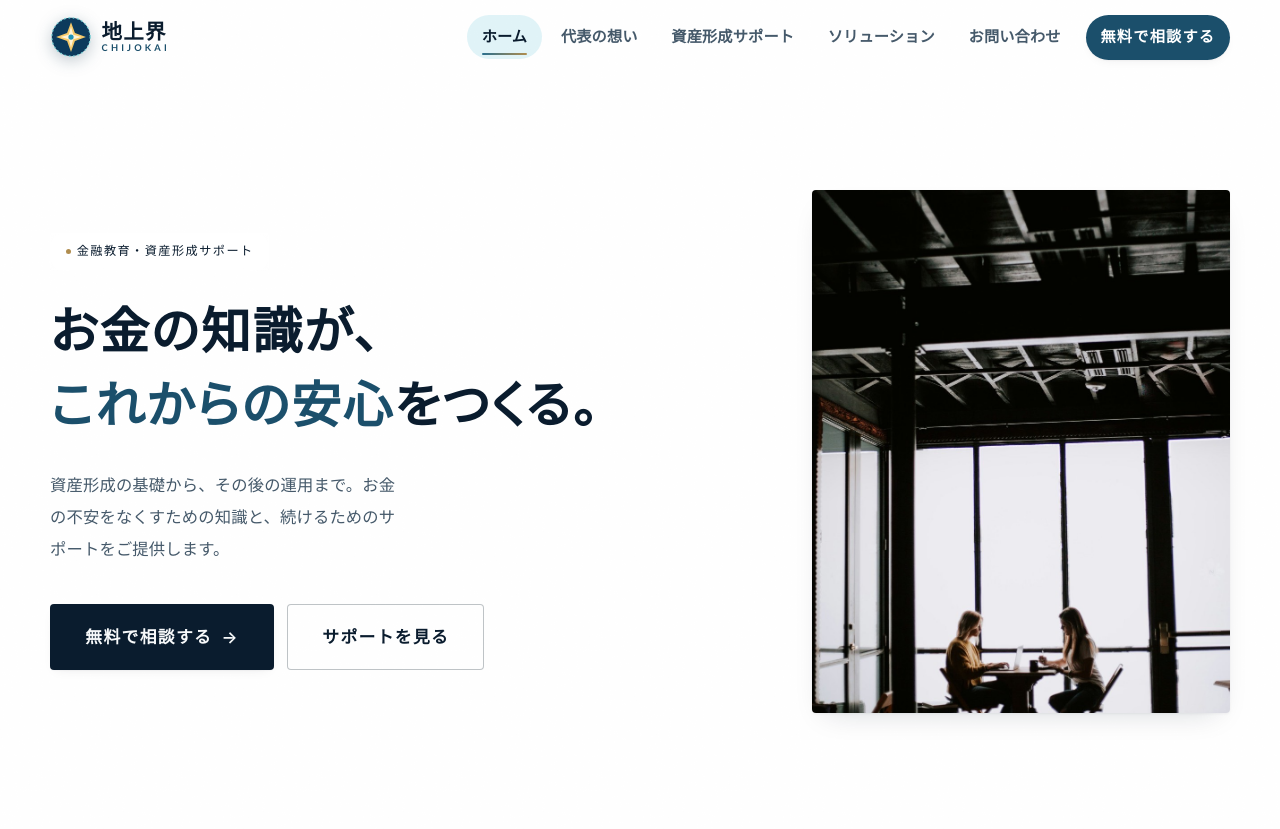
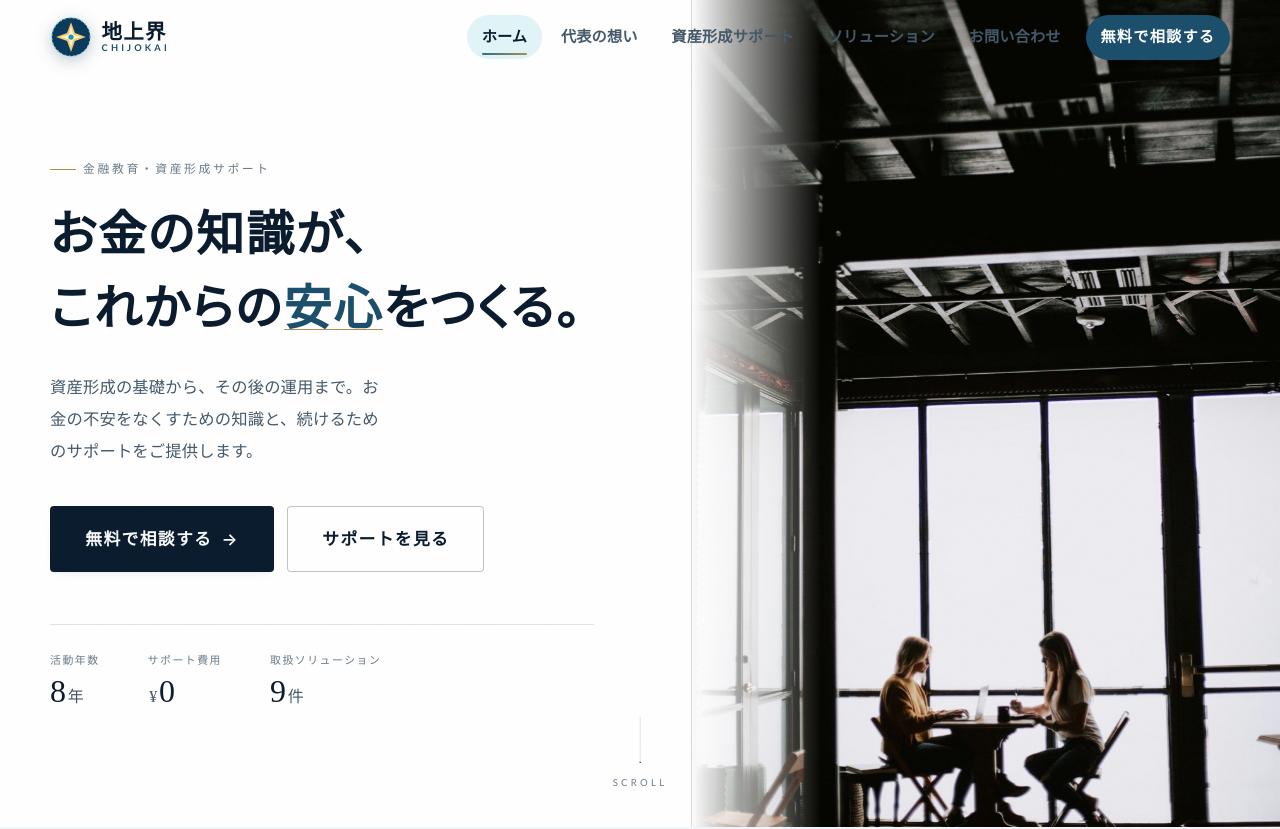
Before and after one commit to playmark0227-svg/chijokai-site, a plain HTML site: page index.html in a window 1280 px wide. Shown: the top 829 px of the page. Drawn offline with Linux system fonts and the light colour scheme.

Commit message:
ヒーローを刷新（写真の大胆な配置と段階的な導入演出）
- 右半分に写真を配置し、マスクを開くように登場
- 見出しを行ごとに立ち上げ、実績数値とスクロール誘導を追加
- 数字はアニメーションに依存せず常に正しい値を表示

Co-Authored-By: Claude Opus 5 <noreply@anthropic.com>

```diff
--- a/assets/css/style.css
+++ b/assets/css/style.css
@@ -243,56 +243,121 @@ p, li { line-break: strict; }
 
 /* ---------- 07. Hero ---------- */
 .hero {
-  position: relative; display: flex; align-items: center;
-  padding: 190px 0 120px; overflow: hidden;
-  background: #fff;
-  color: var(--ink);
+  position: relative; min-height: 100svh; display: flex; align-items: center;
+  padding: 150px 0 120px; overflow: hidden;
+  background: #fff; color: var(--ink);
 }
-/* ヒーロー背景写真は使用しない（明るさと可読性を優先） */
-.hero__bg { display: none; }
-.hero__inner {
-  position: relative; z-index: 5;
-  display: grid; grid-template-columns: 1.25fr .75fr; gap: clamp(2rem,5vw,4.5rem); align-items: center;
+.hero__inner { position: relative; z-index: 5; }
+.hero__copy { max-width: 34rem; }
+
+/* 左端の縦組みロゴタイプ */
+.hero__vertical {
+  position: absolute; left: max(1.2rem, calc((100vw - var(--maxw)) / 2 - 3.4rem));
+  top: 50%; transform: translateY(-50%);
+  writing-mode: vertical-rl; font-family: var(--font-en);
+  font-size: .68rem; letter-spacing: .55em; color: var(--muted);
+  opacity: 0; transition: opacity 1.2s var(--ease) .9s; z-index: 6;
 }
-.hero h1 { color: var(--deep); }
-.hero .hero__sub { color: var(--ink-2); }
+.is-loaded .hero__vertical { opacity: .75; }
+@media (max-width: 1340px) { .hero__vertical { display: none; } }
+
 .hero__badge {
-  display: inline-flex; align-items: center; gap: .5em;
-  background: rgba(255,255,255,.55); backdrop-filter: blur(8px);
-  padding: .55em 1.2em; border-radius: var(--r-xs); font-weight: 500; font-size: .76rem;
-  letter-spacing: .12em; color: var(--deep); border: 1px solid rgba(255,255,255,.5);
-  margin-bottom: 1.6rem;
+  display: inline-flex; align-items: center; gap: .6em;
+  padding: 0 0 .9rem; font-weight: 500; font-size: .74rem;
+  letter-spacing: .22em; color: var(--muted); background: none; border: 0;
+  box-shadow: none; border-radius: 0; margin-bottom: .2rem;
 }
-.hero__badge .dot { width: 5px; height: 5px; border-radius: 50%; background: var(--gold); }
-.hero h1 {
-  font-size: clamp(1.9rem, 4.2vw, 3.1rem); color: var(--deep); line-height: 1.5;
+.hero__badge::before { content: ""; width: 26px; height: 1px; background: var(--gold); }
+
+/* 見出し：行ごとに下から立ち上がる */
+.hero__title {
+  font-size: clamp(1.85rem, 4vw, 3rem); color: var(--deep);
+  line-height: 1.55; letter-spacing: .04em;
 }
-.hero h1 .grad { color: var(--ocean); }
-.hero__sub { margin: 1.6rem 0 2.4rem; font-size: 1.02rem; line-height: 1.95; color: var(--ink-2); max-width: 34ch; }
+.hero__title .line { display: block; overflow: hidden; }
+.hero__title .line > span { display: block; transform: translateY(115%); }
+.js .hero__title .line > span { transition: transform 1.15s cubic-bezier(.16,.84,.34,1); }
+.is-loaded .hero__title .line > span { transform: none; }
+.is-loaded .hero__title .line:nth-child(2) > span { transition-delay: .13s; }
+.hero__title em { font-style: normal; color: var(--ocean); position: relative; }
+.hero__title em::after {
+  content: ""; position: absolute; left: 0; right: 0; bottom: .12em; height: 1px;
+  background: var(--gold); transform: scaleX(0); transform-origin: left;
+  transition: transform 1s var(--ease) 1.05s;
+}
+.is-loaded .hero__title em::after { transform: scaleX(1); }
+
+.hero__sub {
+  margin: 1.6rem 0 2.4rem; font-size: 1.02rem; line-height: 1.95;
+  color: var(--ink-2); max-width: 32ch;
+}
 .hero__cta { display: flex; flex-wrap: wrap; gap: .8rem; }
-.hero__scene {
-  position: relative; margin: 0; overflow: hidden;
-  aspect-ratio: 4/5; border-radius: var(--r-s);
-  box-shadow: var(--shadow);
+
+/* 実績の数字 */
+.hero__facts {
+  display: flex; gap: clamp(1.6rem, 4vw, 3rem); margin-top: 3.2rem;
+  padding-top: 1.6rem; border-top: 1px solid var(--line);
 }
-.hero__scene img { width: 100%; height: 100%; object-fit: cover; }
+.hero__facts div { display: block; }
+.hero__facts dt {
+  font-size: .68rem; letter-spacing: .14em; color: var(--muted);
+  margin-bottom: .3rem; font-weight: 500;
+}
+.hero__facts dd {
+  margin: 0; font-family: var(--font-serif); font-size: clamp(1.5rem, 2.6vw, 2rem);
+  color: var(--deep); line-height: 1; font-variant-numeric: tabular-nums;
+}
+.hero__facts dd small { font-size: .5em; margin: 0 .1em; color: var(--ink-2); }
 
+/* 右半分の写真（画面端まで） */
+.hero__media {
+  position: absolute; right: 0; top: 0; bottom: 0; width: 46%;
+  margin: 0; overflow: hidden; z-index: 1;
+  clip-path: inset(0 0 0 100%);
+}
+.js .hero__media { transition: clip-path 1.4s cubic-bezier(.16,.84,.34,1) .25s; }
+.is-loaded .hero__media { clip-path: inset(0 0 0 0); }
+.hero__media img {
+  width: 100%; height: 100%; object-fit: cover;
+  transform: scale(1.14);
+}
+.js .hero__media img { transition: transform 2.6s var(--ease) .35s; }
+.is-loaded .hero__media img { transform: scale(1); }
+.hero__media::after {
+  content: ""; position: absolute; inset: 0;
+  background: linear-gradient(90deg, #fff 0%, rgba(255,255,255,0) 22%);
+}
 
-/* ロード時の登場オーケストレーション */
-.js .hero__copy > * { opacity: 0; transform: translateY(26px); transition: opacity .9s var(--ease), transform .9s var(--ease); }
-.js .hero__scene    { opacity: 0; transform: scale(.94) translateY(20px); transition: opacity 1.1s var(--ease), transform 1.1s var(--ease-back); }
-.js .hero__copy > *:nth-child(1) { transition-delay: .15s; }
-.js .hero__copy > *:nth-child(2) { transition-delay: .28s; }
-.js .hero__copy > *:nth-child(3) { transition-delay: .45s; }
-.js .hero__copy > *:nth-child(4) { transition-delay: .60s; }
-.js .hero__scene { transition-delay: .35s; }
-.is-loaded .hero__copy > *, .is-loaded .hero__scene { opacity: 1; transform: none; }
+/* スクロール誘導 */
+.hero__scroll {
+  position: absolute; left: 50%; bottom: 2.2rem; transform: translateX(-50%);
+  display: flex; flex-direction: column; align-items: center; gap: .7rem;
+  font-family: var(--font-en); font-size: .6rem; letter-spacing: .34em;
+  color: var(--muted); z-index: 6;
+  opacity: 0; transition: opacity 1s var(--ease) 1.3s;
+}
+.is-loaded .hero__scroll { opacity: 1; }
+.hero__scroll span {
+  width: 1px; height: 46px; background: var(--line); position: relative; overflow: hidden;
+}
+.hero__scroll span::after {
+  content: ""; position: absolute; inset: 0; background: var(--deep);
+  animation: scrollLine 2.4s var(--ease) infinite;
+}
+@keyframes scrollLine {
+  0%   { transform: translateY(-100%); }
+  55%  { transform: translateY(0); }
+  100% { transform: translateY(100%); }
+}
 
-/* floating illustration bob（--d で位相をずらす） */
-.float { animation: bob 6s var(--ease) infinite; animation-delay: var(--d, 0s); }
-.float--slow { animation-duration: 9s; }
-.float--rev { animation-direction: alternate-reverse; }
-.sway { animation: swayRot 5.5s var(--ease) infinite alternate; animation-delay: var(--d, 0s); transform-origin: bottom center; }
+@media (max-width: 940px) {
+  .hero { display: block; min-height: auto; padding: 130px 0 90px; }
+  .hero__copy { max-width: none; }
+  .hero__media { position: relative; width: min(100%, 460px); aspect-ratio: 4/5; margin: 2.4rem auto 0; clip-path: none; }
+  .hero__media::after { display: none; }
+  .hero__scroll { display: none; }
+  .hero__facts { flex-wrap: wrap; gap: 1.4rem 2rem; }
+}
 
 /* 画面外のアニメーションを停止（軽量化） */
 .anim-off, .anim-off * { animation-play-state: paused !important; }
@@ -803,8 +868,6 @@ a.card:focus-visible, .next-card:focus-visible { transform: translateY(-8px); bo
 .tl-item.is-visible .tl-item__dot::after { animation: haloOut 1.4s var(--ease) .25s both; }
 
 /* ---- 29-11. ヒーロー：マウスに反応して層が動く ---- */
-.hero__scene svg { transition: transform .6s var(--ease); }
-.hero.is-pointing .hero__scene svg { transition: transform .12s linear; }
 
 /* ---- 29-12. 統計数値：出現時にせり上がる ---- */
 .stat__num { display: inline-block; }
@@ -959,10 +1022,6 @@ body { transition: background-color 1.2s var(--ease); }
 
 /* ---------- 27. Responsive ---------- */
 @media (max-width: 940px) {
-  .hero__inner { grid-template-columns: 1fr; text-align: center; }
-  .hero__scene { max-width: 460px; margin: 1rem auto 0; }
-  .hero__badge, .hero__cta { justify-content: center; }
-  .hero__sub { margin-inline: auto; }
   .founder { grid-template-columns: 1fr; }
   .portrait { max-width: 360px; margin-inline: auto; }
   .split, .split--rev .split__media { grid-template-columns: 1fr; order: 0; }
@@ -1003,6 +1062,6 @@ body { transition: background-color 1.2s var(--ease); }
   *, *::before, *::after { animation-duration: .001ms !important; animation-iteration-count: 1 !important; transition-duration: .01ms !important; scroll-behavior: auto !important; }
   [data-reveal] { opacity: 1 !important; transform: none !important; }
   .js .reveal-words span { opacity: 1 !important; transform: none !important; }
-  .js .hero__copy > *, .js .hero__scene { opacity: 1 !important; transform: none !important; }
+  .hero__title .line > span, .hero__media { transform: none !important; clip-path: none !important; }
   @view-transition { navigation: none; }
 }
--- a/assets/js/main.js
+++ b/assets/js/main.js
@@ -131,34 +131,7 @@
     revealables.forEach(function (el) { el.classList.add("is-visible"); });
   }
 
-  /* ---------- Number counters ---------- */
-  function animateCount(el) {
-    var target = parseFloat(el.dataset.count);
-    var dec = (el.dataset.count.split(".")[1] || "").length;
-    var dur = 1600, start = null;
-    function step(ts) {
-      if (!start) start = ts;
-      var p = Math.min((ts - start) / dur, 1);
-      var eased = 1 - Math.pow(1 - p, 3);
-      var val = target * eased;
-      el.textContent = dec ? val.toFixed(dec) : Math.round(val).toLocaleString("ja-JP");
-      if (p < 1) requestAnimationFrame(step);
-      else el.textContent = dec ? target.toFixed(dec) : target.toLocaleString("ja-JP");
-    }
-    requestAnimationFrame(step);
-  }
-  var counters = $$("[data-count]");
-  if ("IntersectionObserver" in window && !reduce) {
-    var cio = new IntersectionObserver(function (entries) {
-      entries.forEach(function (e) { if (e.isIntersecting) { animateCount(e.target); cio.unobserve(e.target); } });
-    }, { threshold: 0.6 });
-    counters.forEach(function (el) { el.textContent = "0"; cio.observe(el); });
-  } else {
-    counters.forEach(function (el) {
-      var d = parseFloat(el.dataset.count);
-      el.textContent = (el.dataset.count.split(".")[1] || "").length ? el.dataset.count : d.toLocaleString("ja-JP");
-    });
-  }
+  /* 数字はHTMLに直接記載（アニメーションなし） */
 
   /* ---------- Card tilt（rAF でカーソルに即応） ---------- */
   if (!reduce && window.matchMedia("(pointer:fine)").matches) {
@@ -217,7 +190,7 @@
   }
 
   /* ---- ヒーローがマウスに反応して層で動く ---- */
-  var hero = $(".hero"), scene = $(".hero__scene svg");
+  var hero = $(".hero"), scene = $(".hero__media img");
   if (hero && scene && !reduce && window.matchMedia("(pointer:fine)").matches) {
     var hraf = 0;
     hero.addEventListener("mousemove", function (e) {
@@ -227,7 +200,7 @@
       var py = (e.clientY - r.top) / r.height - 0.5;
       if (!hraf) hraf = requestAnimationFrame(function () {
         hraf = 0;
-        scene.style.transform = "translate3d(" + (px * 26).toFixed(1) + "px," + (py * 18).toFixed(1) + "px,0) rotate(" + (px * 1.6).toFixed(2) + "deg)";
+        scene.style.transform = "scale(1.06) translate3d(" + (px * 14).toFixed(1) + "px," + (py * 10).toFixed(1) + "px,0)";
       });
     });
     hero.addEventListener("mouseleave", function () {
--- a/index.html
+++ b/index.html
@@ -63,25 +63,38 @@
 
 <!-- ============ Hero ============ -->
 <section class="hero">
+  <span class="hero__vertical" aria-hidden="true">CHIJOKAI</span>
+
   <div class="hero__inner wrap">
     <div class="hero__copy">
-      <span class="hero__badge"><span class="dot"></span>金融教育・資産形成サポート</span>
-      <h1>お金の知識が、<br><span class="grad">これからの安心</span>をつくる。</h1>
+      <span class="hero__badge">金融教育・資産形成サポート</span>
+      <h1 class="hero__title">
+        <span class="line"><span>お金の知識が、</span></span>
+        <span class="line"><span>これからの<em>安心</em>をつくる。</span></span>
+      </h1>
       <p class="hero__sub">資産形成の基礎から、その後の運用まで。お金の不安をなくすための知識と、続けるためのサポートをご提供します。</p>
       <div class="hero__cta">
         <a href="contact.html" class="btn btn--primary btn--lg">無料で相談する <span class="arrow" aria-hidden="true">→</span></a>
         <a href="service.html" class="btn btn--ghost btn--lg">サポートを見る</a>
       </div>
+
+      <dl class="hero__facts">
+        <div><dt>活動年数</dt><dd><span>8</span><small>年</small></dd></div>
+        <div><dt>サポート費用</dt><dd><small>¥</small><span>0</span></dd></div>
+        <div><dt>取扱ソリューション</dt><dd><span>9</span><small>件</small></dd></div>
+      </dl>
     </div>
+  </div>
 
-    <figure class="hero__scene">
-      <img src="assets/img/talk-silhouette.jpg" alt="窓辺で向かい合って語り合う二人" width="933" height="1400" fetchpriority="high">
-    </figure>
-  </div>
+  <figure class="hero__media">
+    <img src="assets/img/talk-silhouette.jpg" alt="窓辺で向かい合って話す二人" width="933" height="1400" fetchpriority="high">
+  </figure>
+
+  <a class="hero__scroll" href="#about" aria-label="下へスクロール"><span></span>SCROLL</a>
 </section>
 
 <!-- ============ 入口ゲート（個人／法人） ============ -->
-<section class="section" style="padding-top:clamp(2.6rem,6vw,4rem)">
+<section class="section" id="about" style="padding-top:clamp(2.6rem,6vw,4rem)">
   <div class="wrap center">
     <span class="eyebrow eyebrow--center" data-reveal>WHERE TO</span>
     <h2 class="section-title reveal-words">ご関心のある分野をお選びください</h2>
@@ -187,9 +200,9 @@
     <h2 class="section-title reveal-words">数字で見る地上界</h2>
   </div>
   <div class="wrap stats section-body">
-    <div class="stat" data-reveal data-reveal-delay="1"><div class="stat__num"><span data-count="9">9</span><span class="unit">+</span></div><div class="stat__label">厳選ソリューション</div></div>
-    <div class="stat" data-reveal data-reveal-delay="2"><div class="stat__num">¥<span data-count="0">0</span></div><div class="stat__label">伴走サポート費用</div></div>
-    <div class="stat" data-reveal data-reveal-delay="3"><div class="stat__num"><span data-count="8">8</span><span class="unit">年</span></div><div class="stat__label">活動年数</div></div>
+    <div class="stat" data-reveal data-reveal-delay="1"><div class="stat__num"><span>9</span><span class="unit">+</span></div><div class="stat__label">厳選ソリューション</div></div>
+    <div class="stat" data-reveal data-reveal-delay="2"><div class="stat__num">¥<span>0</span></div><div class="stat__label">伴走サポート費用</div></div>
+    <div class="stat" data-reveal data-reveal-delay="3"><div class="stat__num"><span>8</span><span class="unit">年</span></div><div class="stat__label">活動年数</div></div>
     <div class="stat" data-reveal data-reveal-delay="4"><div class="stat__num">∞</div><div class="stat__label">生涯つづく伴走の姿勢</div></div>
   </div>
   <div class="narrow" style="margin-top:1.8rem">
```
